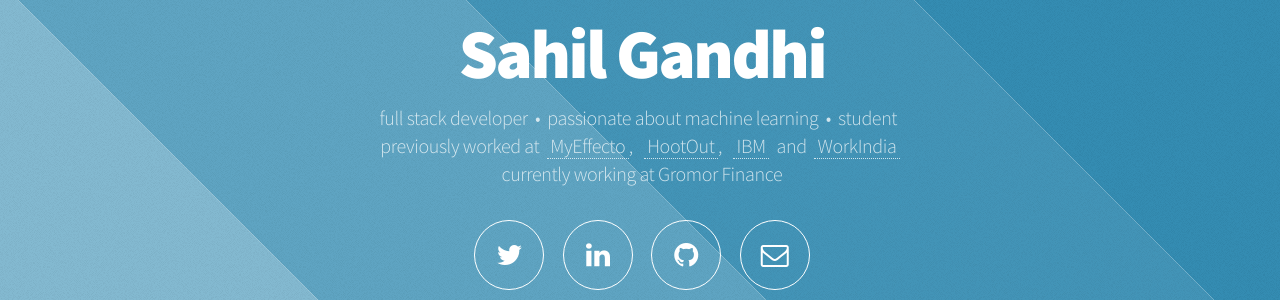
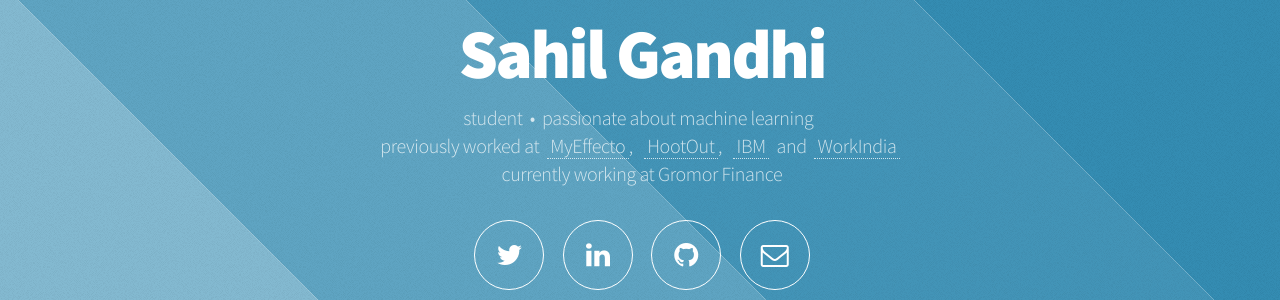
Before and after one commit to gandhisahil/gandhisahil.github.io, a Jekyll site: the page built from index.html, in a window 1280 px wide. Shown: the part 276-576 px from the top of the page. Built offline with Jekyll 4.4.1, drawn with Linux system fonts in a browser that asks for light colours.

Commit message:
Update index.html

```diff
--- a/index.html
+++ b/index.html
@@ -41,7 +41,7 @@ published: true
 						<!--<a href="/about">About</a>-->
 						<!--</h2>-->
 
-						<p>full stack developer &nbsp;&bull;&nbsp; passionate about machine learning &nbsp;&bull;&nbsp; student &nbsp; <br/> previously worked at &nbsp;<a href="http://myeffecto.com"> MyEffecto </a>,&nbsp; &nbsp;<a href="http://hootout.com"> HootOut </a>,&nbsp; &nbsp;<a href="http://ibm.com"> IBM </a>&nbsp; and &nbsp;<a href="http://workindia.in"> WorkIndia </a>&nbsp; <br/> currently working at Gromor Finance</p>
+						<p>student &nbsp;&bull;&nbsp; passionate about machine learning &nbsp; <br/> previously worked at &nbsp;<a href="http://myeffecto.com"> MyEffecto </a>,&nbsp; &nbsp;<a href="http://hootout.com"> HootOut </a>,&nbsp; &nbsp;<a href="http://ibm.com"> IBM </a>&nbsp; and &nbsp;<a href="http://workindia.in"> WorkIndia </a>&nbsp; <br/> currently working at Gromor Finance</p>
 
 						<nav>
 							<ul>
```
